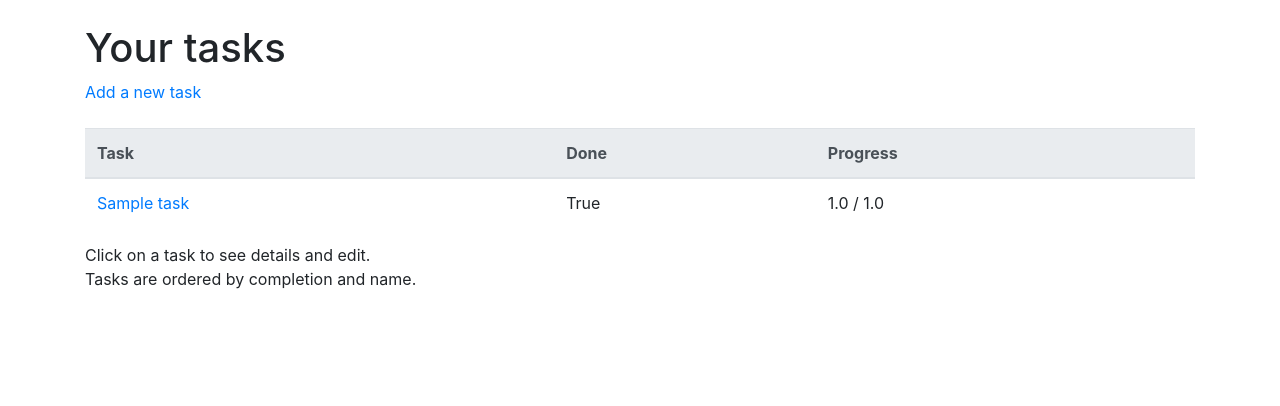
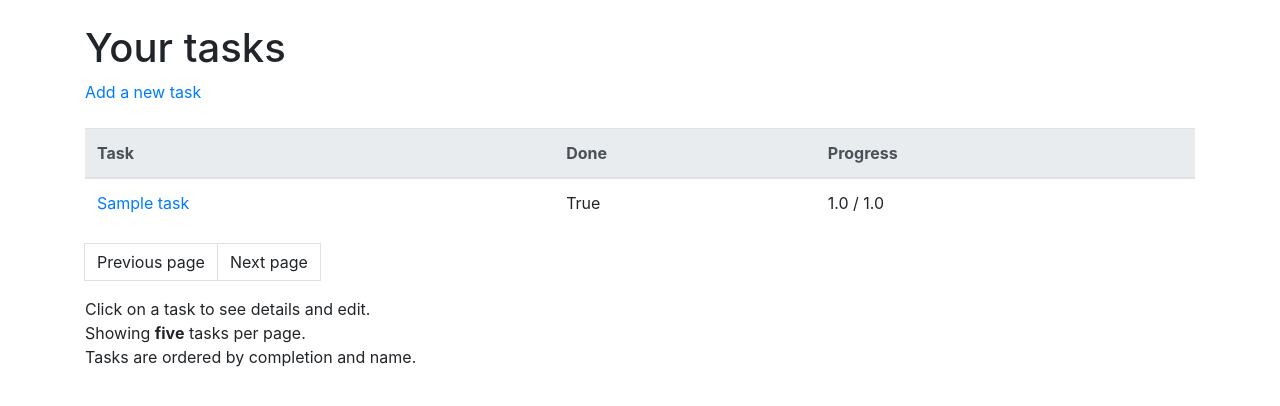
Before and after one commit to sofivanhanen/task-tracker, a Flask app: page /tasks/ in a window 1280 px wide. Shown: the part 56-462 px from the top of the page. Run offline with Flask 2, Linux system fonts and the light colour scheme; a user stored in the database is signed in; tables that the repository leaves empty hold one stand-in row (values such as "Sample post"); some libraries are stand-ins or nearby versions.

Commit message:
Add pagination for tasks

```diff
--- a/application/tasks/views.py
+++ b/application/tasks/views.py
@@ -11,10 +11,13 @@ import logging
 from wtforms import BooleanField
 
 
-@app.route("/tasks/", methods=["GET"])
+@app.route("/tasks/", defaults={'page':1})
+@app.route("/tasks/page/<int:page>/")
 @login_required
-def tasks_index():
-    return render_template("tasks/list.html", tasks=Task.query.filter_by(account_id=current_user.id).order_by(Task.done.asc(), func.lower(Task.name)).all())
+def tasks_index(page):
+    per_page = 5;
+    tasks=Task.query.filter_by(account_id=current_user.id).order_by(Task.done.asc(), func.lower(Task.name)).paginate(page, per_page, error_out=False)
+    return render_template("tasks/list.html", tasks=tasks)
 
 
 @app.route("/tasks/new/", methods=["GET", "POST"])
--- a/application/templates/tasks/list.html
+++ b/application/templates/tasks/list.html
@@ -15,7 +15,7 @@
       <th>Progress</th>
     </tr>
   </thead>
-  {% for task in tasks %}
+  {% for task in tasks.items %}
   <tr>
     <td>
       <a href="{{url_for('tasks_details', task_id = task.id)}}">{{task.name}}</a>
@@ -25,7 +25,23 @@
   </tr>
   {% endfor %}
 </table>
+
+<nav aria-label="Page navigation">
+  <ul class="pagination">
+    {% if tasks.has_prev %}
+    <li class="page-item"><a class="page-link" href="{{ url_for('tasks_index', page=tasks.prev_num) }}">Previous page</a></li>
+    {% else %}
+    <li class="page-item-disabled"><a class="page-link">Previous page</a></li>
+    {% endif %}
+    {% if tasks.has_next %}
+    <li class="page-item"><a class="page-link" href="{{ url_for('tasks_index', page=tasks.next_num) }}">Next page</a></li>
+    {% else %}
+    <li class="page-item-disabled"><a class="page-link">Next page</a></li>
+    {% endif %}
+  </ul>
+</nav>
+
 <p>
-  Click on a task to see details and edit.<br>Tasks are ordered by completion and name.
+  Click on a task to see details and edit.<br>Showing <b>five</b> tasks per page.<br>Tasks are ordered by completion and name.
 </p>
 {% endblock %}
```
